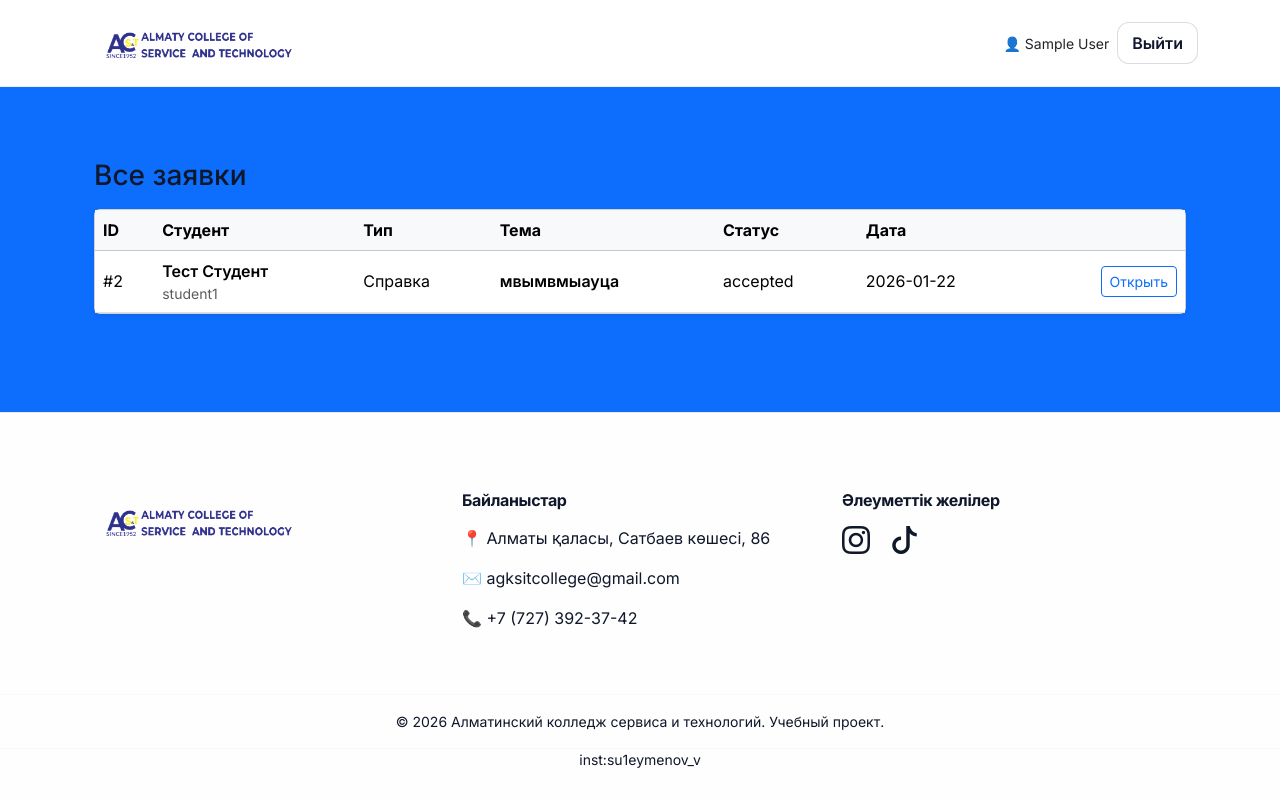
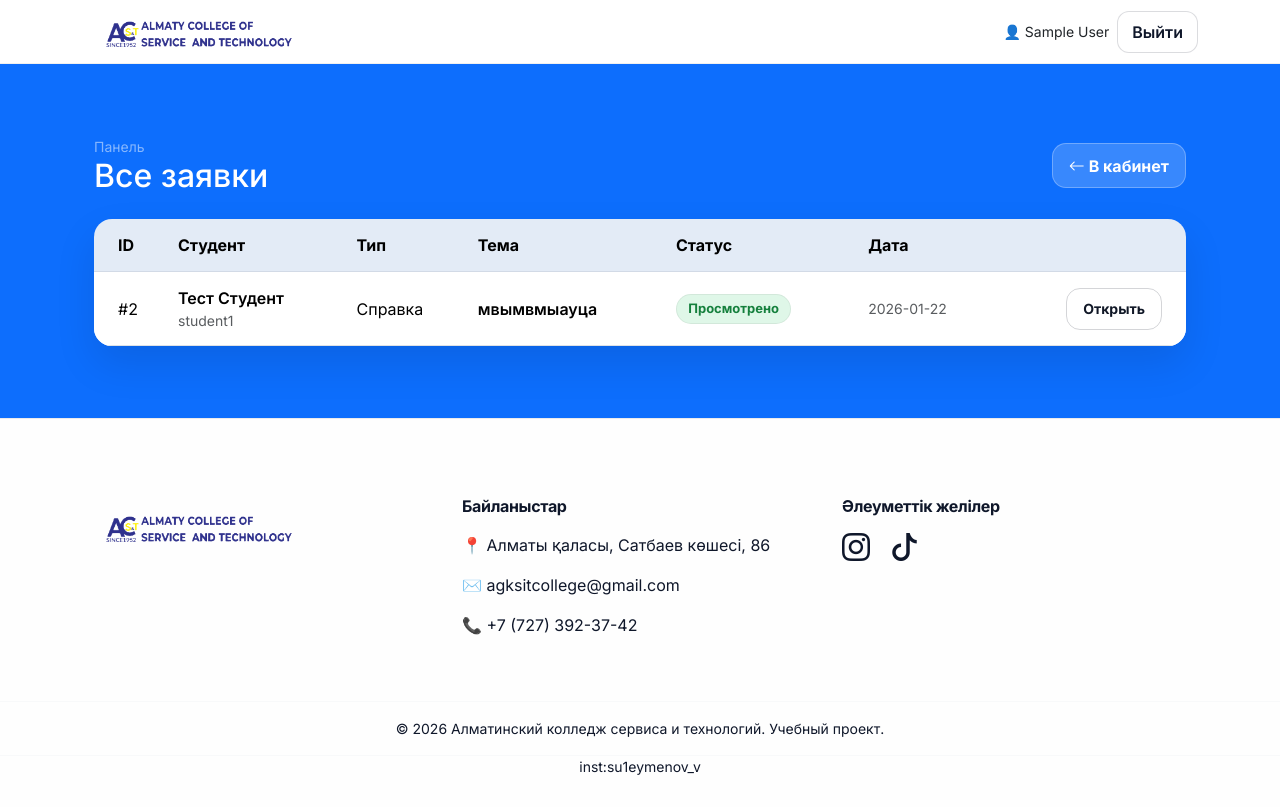
Before and after one commit to Asylymmm/college-requests, a Flask app: page /panel/requests in a window 1280 px wide. Before the commit the page ends 768 px from the top, so only its background shows below. Run offline with Flask 3, Linux system fonts and the light colour scheme; the visitor is signed in with stand-in values (Sample User, id 1); data comes from the database, SQL or seed files in the repository; both versions use the stored data as it was after the commit.

Commit message:
origin site posledniy

```diff
--- a/app.py
+++ b/app.py
@@ -229,24 +229,6 @@ def panel_requests():
     conn.close()
     return render_template("panel_requests.html", rows=rows)
 
-@app.route("/panel/request/<int:req_id>")
-@login_required
-@role_required("staff", "admin")
-def panel_request_view(req_id):
-    conn = get_db()
-    cur = conn.cursor()
-    cur.execute("""
-        SELECT r.*, u.full_name, u.email
-        FROM requests r
-        JOIN users u ON u.id = r.user_id
-        WHERE r.id=?
-    """, (req_id,))
-    r = cur.fetchone()
-    conn.close()
-    if not r:
-        return "Заявка не найдена"
-    return render_template("panel_request_view.html", r=r)
-
 @app.route("/panel/request/<int:req_id>/status/<status>", methods=["POST"])
 @login_required
 @role_required("staff", "admin")
@@ -263,8 +245,28 @@ def panel_request_set_status(req_id, status):
     """, (status, datetime.now().isoformat(), req_id))
     conn.commit()
     conn.close()
-    return redirect(url_for("panel_request_view", req_id=req_id))
+    return redirect(url_for("panel_requests"))
 
+@app.route("/panel/request/<int:req_id>")
+@login_required
+@role_required("staff", "admin")
+def panel_request_view(req_id):
+    conn = get_db()
+    cur = conn.cursor()
+    cur.execute("""
+        SELECT r.*, u.full_name, u.email
+        FROM requests r
+        JOIN users u ON u.id = r.user_id
+        WHERE r.id = ?
+    """, (req_id,))
+    r = cur.fetchone()
+    conn.close()
+
+    if not r:
+        return "Заявка не найдена"
+
+    # ВАЖНО: имя файла ТОЧНО как в templates
+    return render_template("panel_request_view.html", r=r)
 
 @app.route("/")
 def home():
@@ -459,7 +461,7 @@ def admin_request_view(req_id):
     if not r:
         return "Заявление не найдено"
 
-    return render_template("request_view.html", r=r)
+    return render_template("panel_request_view.html", r=r)
 
 @app.route("/admin/request/<int:req_id>/status/<status>", methods=["POST"])
 def admin_request_set_status(req_id, status):
--- a/static/style.css
+++ b/static/style.css
@@ -486,3 +486,26 @@ body{
   outline: none !important;
   box-shadow: 0 0 0 6px rgba(47,49,141,0.12) !important;
 }
+
+/* Staff panel helpers (если чего-то нет) */
+.btn-outline-premium{
+  background: transparent;
+  color: #111827;
+  border: 1px solid rgba(17,24,39,0.18);
+  border-radius: 14px;
+  padding: .6rem 1rem;
+  font-weight: 700;
+}
+.btn-outline-premium:hover{ background: rgba(17,24,39,0.06); }
+
+.table-premium thead th{
+  background: rgba(17,24,39,0.04);
+  border-bottom: 1px solid rgba(17,24,39,0.08);
+  padding-top: 14px;
+  padding-bottom: 14px;
+}
+.table-premium tbody td{
+  border-top: 1px solid rgba(17,24,39,0.06);
+  padding-top: 14px;
+  padding-bottom: 14px;
+}
--- a/templates/panel_requests.html
+++ b/templates/panel_requests.html
@@ -1,49 +1,94 @@
 {% extends "base.html" %}
 {% block title %}Панель — Заявки{% endblock %}
+
 {% block content %}
 <div class="container py-4">
-  <div class="d-flex align-items-center justify-content-between mb-3">
-    <h3 class="m-0">Все заявки</h3>
+
+  <div class="d-flex flex-column flex-md-row align-items-md-center justify-content-between gap-3 mb-4">
+    <div>
+      <div class="text-white-50 small">Панель</div>
+      <h2 class="text-white m-0">Все заявки</h2>
+    </div>
+
+    <div class="d-flex gap-2 flex-wrap">
+      <a class="btn btn-glass" href="{{ url_for('staff_dashboard') }}">
+        <i class="bi bi-arrow-left"></i> В кабинет
+      </a>
 
       {% if session.get("role") == "admin" %}
-      <a class="btn btn-college" href="{{ url_for('admin_staff_approvals') }}">Подтверждение сотрудников</a>
+        <a class="btn btn-light-soft" href="{{ url_for('admin_staff_approvals') }}">
+          <i class="bi bi-person-check"></i> Подтверждение сотрудников
+        </a>
       {% endif %}
     </div>
+  </div>
 
-  <div class="card shadow-sm">
+  <div class="card card-premium">
+    <div class="card-body p-0">
+
+      {% if rows and rows|length > 0 %}
       <div class="table-responsive">
-      <table class="table align-middle mb-0">
-        <thead class="table-light">
+        <table class="table table-premium mb-0 align-middle">
+          <thead>
             <tr>
-            <th>ID</th>
+              <th class="ps-4">ID</th>
               <th>Студент</th>
               <th>Тип</th>
               <th>Тема</th>
               <th>Статус</th>
               <th>Дата</th>
-            <th></th>
+              <th class="text-end pe-4"></th>
             </tr>
           </thead>
           <tbody>
             {% for r in rows %}
             <tr>
-            <td>#{{ r.id }}</td>
+              <td class="ps-4">#{{ r["id"] }}</td>
+
               <td>
-              <div class="fw-semibold">{{ r.full_name }}</div>
-              <div class="text-muted small">{{ r.email }}</div>
+                <div class="fw-semibold">{{ r["full_name"] }}</div>
+                <div class="text-muted small">{{ r["email"] }}</div>
               </td>
-            <td>{{ r.req_type }}</td>
-            <td class="fw-semibold">{{ r.title }}</td>
-            <td>{{ r.status }}</td>
-            <td>{{ r.created_at[:10] }}</td>
-            <td class="text-end">
-              <a class="btn btn-sm btn-outline-primary" href="{{ url_for('panel_request_view', req_id=r.id) }}">Открыть</a>
+
+              <td>{{ r["req_type"] }}</td>
+              <td class="fw-semibold">{{ r["title"] }}</td>
+
+              <td>
+                {% set s = r["status"] %}
+                {% if s == "review" %}
+                  <span class="badge badge-soft badge-review">На рассмотрении</span>
+                {% elif s == "accepted" %}
+                  <span class="badge badge-soft badge-accepted">Просмотрено</span>
+                {% elif s == "returned" %}
+                  <span class="badge badge-soft badge-returned">Отклонено</span>
+                {% else %}
+                  <span class="badge badge-soft">Неизвестно</span>
+                {% endif %}
+              </td>
+
+              <td class="text-muted small">{{ (r["created_at"] ~ "")[:10] }}</td>
+
+              <td class="text-end pe-4">
+                <!-- ВАЖНО: именно panel_request_view -->
+                <a class="btn btn-sm btn-outline-premium"
+                   href="{{ url_for('panel_request_view', req_id=r['id']) }}">
+                  Открыть
+                </a>
               </td>
             </tr>
             {% endfor %}
           </tbody>
         </table>
       </div>
+      {% else %}
+      <div class="p-5 text-center">
+        <div class="h5 mb-2">Заявок пока нет</div>
+        <div class="text-muted">Когда студент отправит заявку, она появится здесь.</div>
+      </div>
+      {% endif %}
+
     </div>
   </div>
+
+</div>
 {% endblock %}
```
Also changed, not shown: templates/panel_request_view.html (added, +96 -0 lines), templates/request_view.html (deleted, +0 -74 lines), templates/staff.html (+79 -3 lines), app.db. Lines whose indentation alone changed are shown as unchanged.
